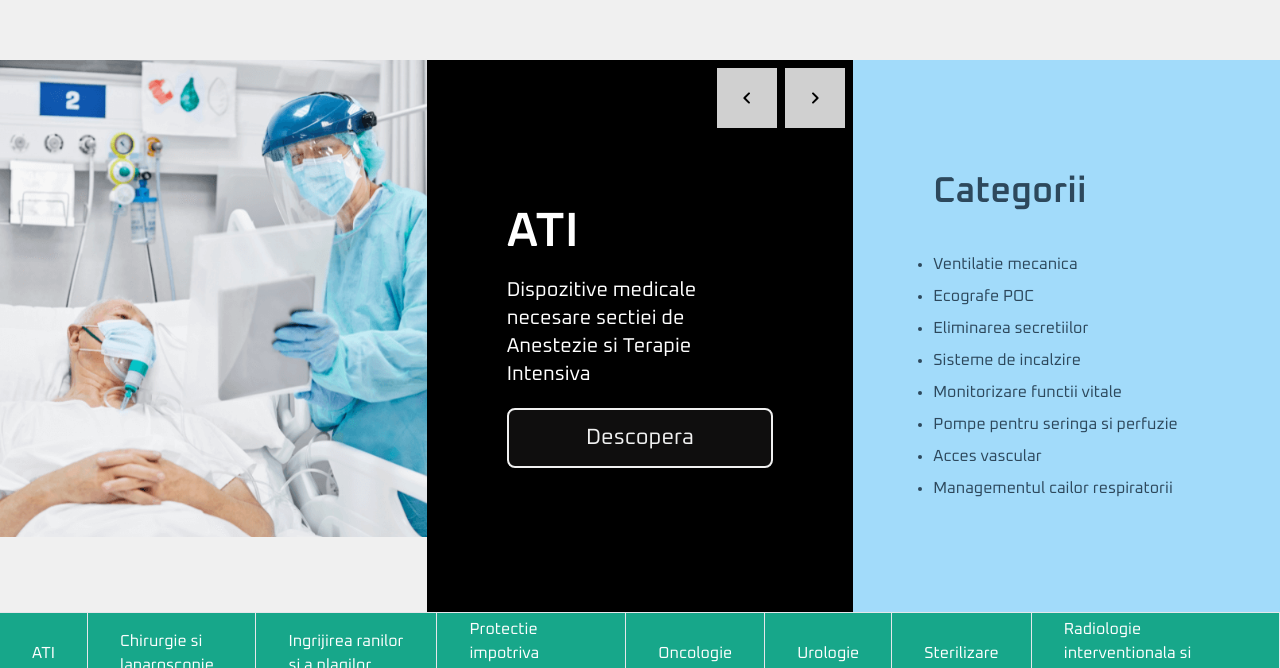
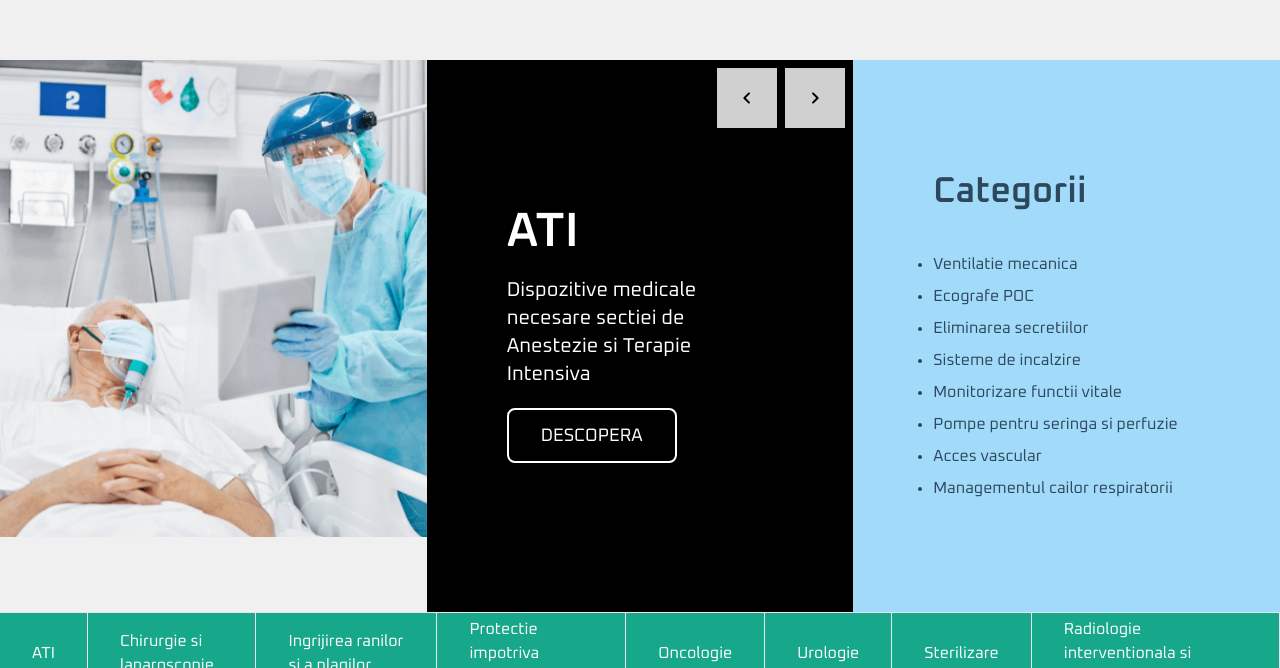
Before and after one commit to MariusDamian/Alpha-Medical, a Next.js app: page / in a window 1280 px wide. Shown: the part 1940-2608 px from the top of the page. Built offline with nearby package versions, Linux system fonts and the light colour scheme.

Commit message:
Add button

```diff
--- a/pages/components/HomePage/Products.js
+++ b/pages/components/HomePage/Products.js
@@ -27,7 +27,7 @@ function Products() {
           <h1 className='text-5xl font-semibold'>{categories[currentCategory]?.catName}</h1>
           <h1 className='text-xl'>{categories[currentCategory]?.catDescription}</h1>
           <Link href={"/produse"}>
-            <button className='css-button-sliding-to-left--black'>Descopera</button>
+            <button className='css-button-sliding-to-left--green !border-white !text-white hover:!border-alpha-green !w-12 !text-lg'>DESCOPERA</button>
           </Link>
         </div>
         <div className={`w-1/3 aspect-square ${currentCategory % 2 == 0 ? "bg-[#A2DBFA]" : "bg-[#B3AAFF]"} flex flex-col p-20 py-28`}>
@@ -41,7 +41,7 @@ function Products() {
       </div>
       <div className='h-20 w-full bg-alpha-green lg:flex hidden flex-row items-center text-white'>
         {categories.map((categorie, key) => (
-          <button onClick={() => setCurrentCategory(key)} className='px-8 h-full w-fit flex items-center border-t border-r text-left' key={key}>
+          <button onClick={() => setCurrentCategory(key)} className='px-8 hover:bg-[#73B6E7] transition-all duration-500 h-full w-fit flex items-center border-t border-r text-left' key={key}>
             {categorie?.catName}
           </button>
         ))}
--- a/styles/globals.css
+++ b/styles/globals.css
@@ -31,13 +31,13 @@
   color: #F0F0F0;
   padding: 5px 10px;
   cursor: pointer;
-  transition: all 0.3s ease;
+  transition: all 0.4s ease;
   position: relative;
   display: inline-block;
   outline: none;
   border-radius: 8px;
   z-index: 0;
-  background: #F0F0F0;
+  background: transparent;
   overflow: hidden;
   border: 2px solid #2D485C;
   color: #2D485C;
```
